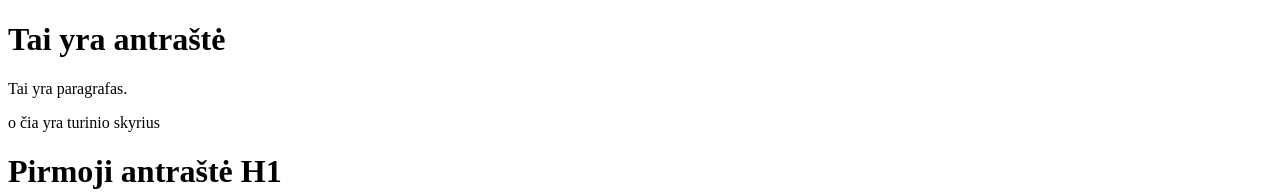
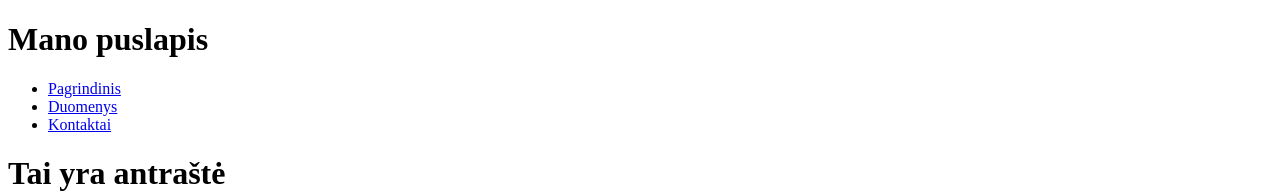
Before and after one commit to simonaszz/paskaitos-full-stack, a plain HTML site: page index.html in a window 1280 px wide. Shown: the top 193 px of the page. Drawn offline with Linux system fonts and the light colour scheme.

Commit message:
sukurtas dar vienas failas

```diff
--- a/index.html
+++ b/index.html
@@ -6,7 +6,16 @@
     <title>index</title>
   </head>
   <body>
-
+    <header>
+      <h1>Mano puslapis</h1>
+      <nav>
+        <ul>
+          <li><a href="index.html">Pagrindinis</a></li>
+          <li><a href="duomenys.html">Duomenys</a></li>
+          <li><a href="kontaktai.html">Kontaktai</a></li>
+        </ul>
+      </nav>
+    </header>
     <h1>Tai yra antraštė</h1>
     <p>Tai yra paragrafas.</p>
     <div>o čia yra turinio skyrius</div>
@@ -17,19 +26,24 @@
       <p>Antras paragrafas po pirmos antraštės</p>
       <p>Trečias paragrafas po pirmos antraštės</p>
 
-
       <h2>Antroji antraštė H2</h2>
       <p>Pirmas paragrafas po antros antraštės</p>
 
-      <p>Antras paragrafas po antros antraštės su :
+      <p>
+        Antras paragrafas po antros antraštės su :
         <b>pastorintu</b>
         <i>pasvirusiu</i>
         <u>pabrauktu</u>
         <mark>pažymėtu</mark>
         <small>sumažintu</small>
         <del>perbrauktu</del>
-      <sub>apatiniu indeksu</sub> , taip pat su <sup>viršutiniu indeksu</sup>
-      Vienas žodis yra <b><u><i>ypač</i></u></b> išskirtas. </p>
+        <sub>apatiniu indeksu</sub> , taip pat su
+        <sup>viršutiniu indeksu</sup> Vienas žodis yra
+        <b
+          ><u><i>ypač</i></u></b
+        >
+        išskirtas.
+      </p>
 
       <a href="duomenys.html">Duomenys</a>
     </main>
```
Also changed, not shown: inde.html (added, +16 -0 lines). Lines whose indentation alone changed are shown as unchanged.
